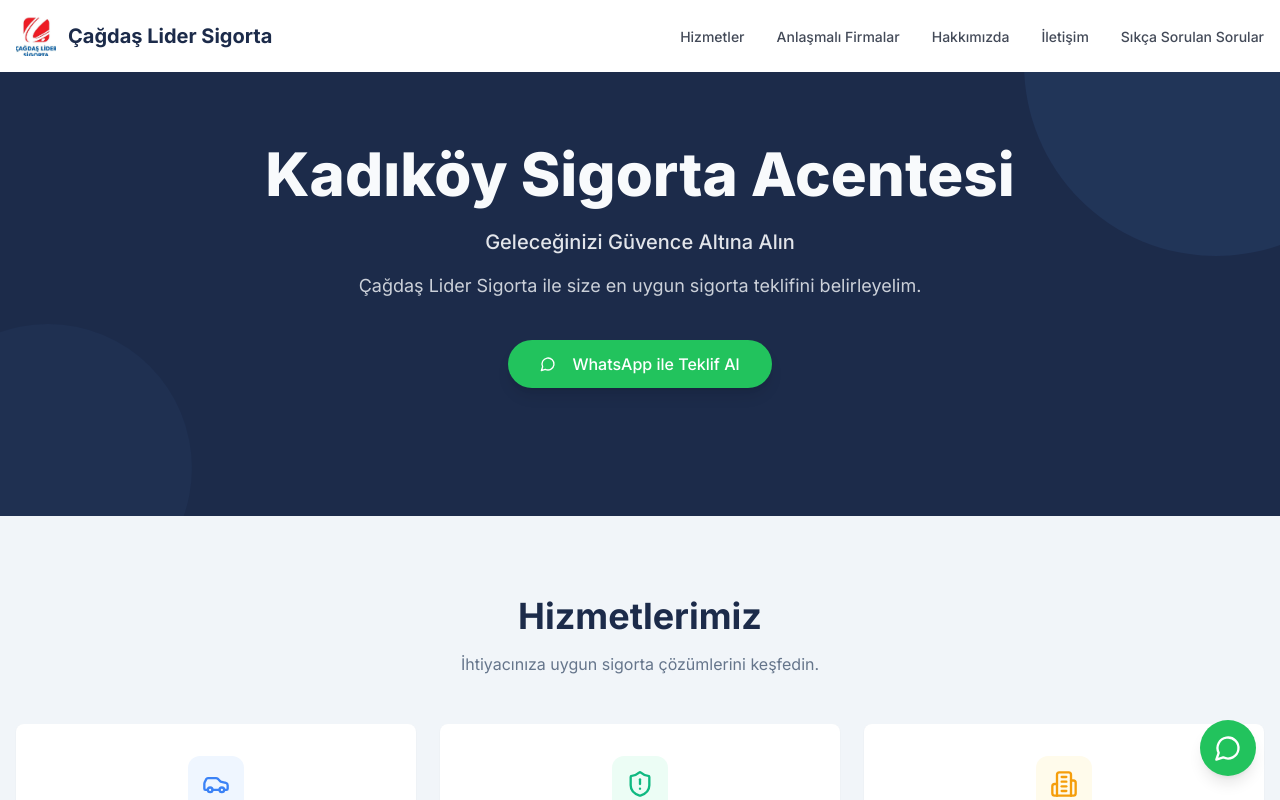
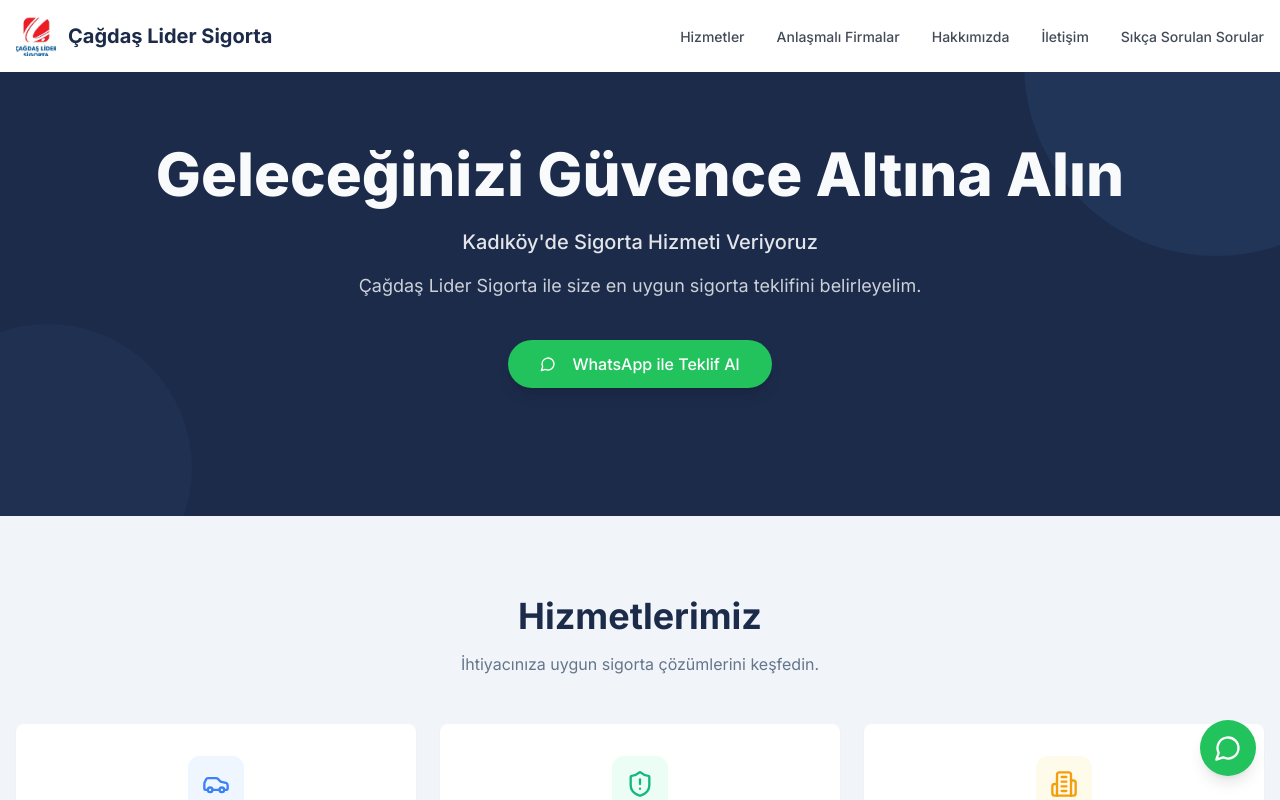
Before and after one commit to mihrinurilunt/cls-insurance-site, a React (Vite) app: page / in a window 1280 px wide. Shown: the top 800 px of the page. Built offline with nearby package versions, Linux system fonts and the light colour scheme; the HTML template or start-up script is replaced by a standard one.

Commit message:
Update HeroSection text for improved branding and clarity

```diff
--- a/src/components/HeroSection.tsx
+++ b/src/components/HeroSection.tsx
@@ -13,10 +13,10 @@ const HeroSection = () => (
 
     <div className="container mx-auto px-4 relative z-10 text-center">
       <h1 className="text-4xl md:text-5xl lg:text-6xl font-extrabold text-primary-foreground leading-tight text-balance mb-6">
-        Kadıköy Sigorta Acentesi
+        Geleceğinizi Güvence Altına Alın
       </h1>
       <p className="text-lg md:text-xl text-primary-foreground/90 max-w-2xl mx-auto mb-4 font-medium">
-        Geleceğinizi Güvence Altına Alın
+        Kadıköy'de Sigorta Hizmeti Veriyoruz
       </p>
       <p className="text-base md:text-lg text-primary-foreground/80 max-w-2xl mx-auto mb-10">
         Çağdaş Lider Sigorta ile size en uygun sigorta teklifini belirleyelim.
```
